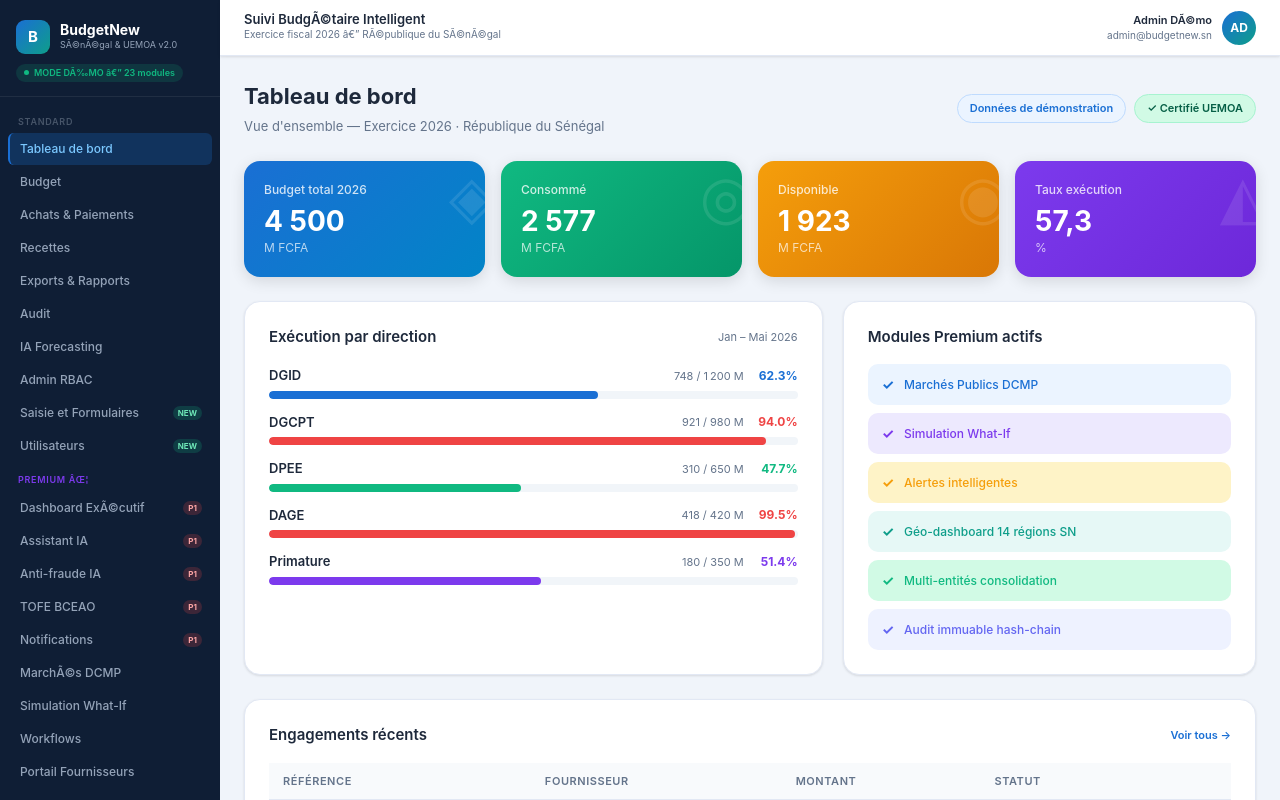
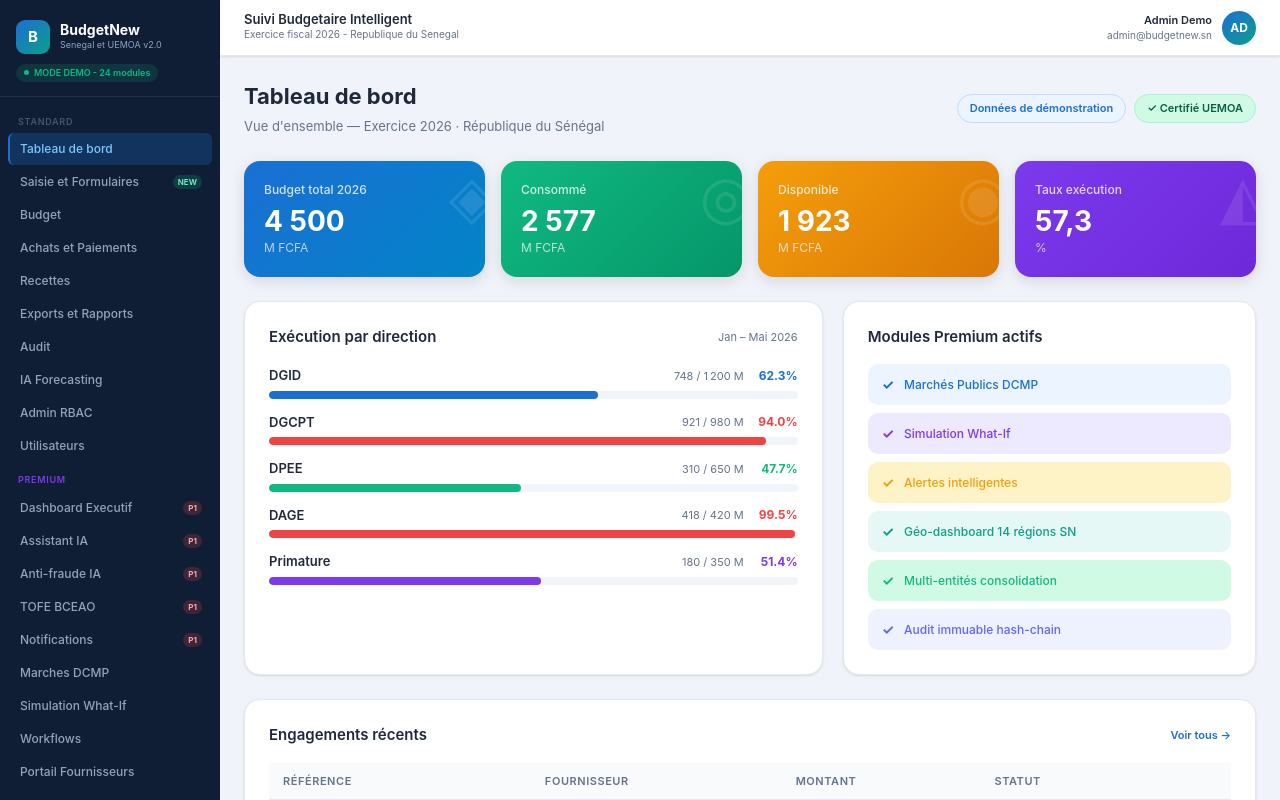
Before and after one commit to mamadouelimanewane/budgetnew, a React (Vite) app in the folder frontend/: page /dashboard in a window 1280 px wide. Shown: the top 800 px of the page. Built offline with nearby package versions, Linux system fonts and the light colour scheme; no server answers.

Commit message:
fix: Saisie et Formulaires juste apres Tableau de bord dans nav

```diff
--- a/frontend/src/ui/Layout.tsx
+++ b/frontend/src/ui/Layout.tsx
@@ -2,96 +2,107 @@ import { Link, NavLink, Outlet } from "react-router-dom";
 import { useTranslation } from "react-i18next";
 
 type NavItem = { to: string; label: string; tag?: string };
+
 const NAV: { section: string; color?: string; items: NavItem[] }[] = [
-  { section:"Standard", items:[
-    {to:"/dashboard",    label:"Tableau de bord"},
-    {to:"/budget",       label:"Budget"},
-    {to:"/procurement",  label:"Achats & Paiements"},
-    {to:"/revenue",      label:"Recettes"},
-    {to:"/exports",      label:"Exports & Rapports"},
-    {to:"/audit",        label:"Audit"},
-    {to:"/ai",           label:"IA Forecasting"},
-    {to:"/admin",        label:"Admin RBAC"},
-    {to:"/saisie", label:"Saisie et Formulaires", tag:"NEW"},{to:"/users",        label:"Utilisateurs",  tag:"NEW"},
+  { section: "Standard", items: [
+    { to: "/dashboard",    label: "Tableau de bord" },
+    { to: "/saisie",       label: "Saisie et Formulaires", tag: "NEW" },
+    { to: "/budget",       label: "Budget" },
+    { to: "/procurement",  label: "Achats et Paiements" },
+    { to: "/revenue",      label: "Recettes" },
+    { to: "/exports",      label: "Exports et Rapports" },
+    { to: "/audit",        label: "Audit" },
+    { to: "/ai",           label: "IA Forecasting" },
+    { to: "/admin",        label: "Admin RBAC" },
+    { to: "/users",        label: "Utilisateurs" },
   ]},
-  { section:"Premium âœ¦", color:"#7C3AED", items:[
-    {to:"/executive",    label:"Dashboard ExÃ©cutif", tag:"P1"},
-    {to:"/chatbot",      label:"Assistant IA",        tag:"P1"},
-    {to:"/fraude",       label:"Anti-fraude IA",      tag:"P1"},
-    {to:"/tofe",         label:"TOFE BCEAO",          tag:"P1"},
-    {to:"/notifications",label:"Notifications",       tag:"P1"},
-    {to:"/dcmp",         label:"MarchÃ©s DCMP"},
-    {to:"/simulation",   label:"Simulation What-If"},
-    {to:"/workflow",     label:"Workflows"},
-    {to:"/portail",      label:"Portail Fournisseurs"},
-    {to:"/alerts",       label:"Alertes"},
-    {to:"/onboarding",   label:"Formation LMS"},
-    {to:"/compare",      label:"Comparer produits"},
-    {to:"/license",      label:"Plans & Licence"},
+  { section: "Premium", color: "#7C3AED", items: [
+    { to: "/executive",    label: "Dashboard Executif",    tag: "P1" },
+    { to: "/chatbot",      label: "Assistant IA",          tag: "P1" },
+    { to: "/fraude",       label: "Anti-fraude IA",        tag: "P1" },
+    { to: "/tofe",         label: "TOFE BCEAO",            tag: "P1" },
+    { to: "/notifications",label: "Notifications",         tag: "P1" },
+    { to: "/dcmp",         label: "Marches DCMP" },
+    { to: "/simulation",   label: "Simulation What-If" },
+    { to: "/workflow",     label: "Workflows" },
+    { to: "/portail",      label: "Portail Fournisseurs" },
+    { to: "/alerts",       label: "Alertes" },
+    { to: "/onboarding",   label: "Formation LMS" },
+    { to: "/compare",      label: "Comparer produits" },
+    { to: "/license",      label: "Plans et Licence" },
   ]},
 ];
 
 export function Layout() {
   const { i18n } = useTranslation();
   return (
-    <div style={{display:"flex",minHeight:"100vh",background:"var(--bn-bg)"}}>
-      <aside style={{width:220,minHeight:"100vh",background:"var(--bn-sidebar)",display:"flex",flexDirection:"column",flexShrink:0,position:"sticky",top:0,height:"100vh",overflowY:"auto"}}>
-        <div style={{padding:"20px 16px 14px",borderBottom:"1px solid rgba(255,255,255,0.07)"}}>
-          <div style={{display:"flex",alignItems:"center",gap:10}}>
-            <div style={{width:34,height:34,borderRadius:9,background:"linear-gradient(135deg,#1A6FD4,#0E9E8A)",display:"flex",alignItems:"center",justifyContent:"center",fontSize:15,fontWeight:700,color:"white"}}>B</div>
+    <div style={{ display: "flex", minHeight: "100vh", background: "var(--bn-bg)" }}>
+      <aside style={{ width: 220, minHeight: "100vh", background: "var(--bn-sidebar)", display: "flex", flexDirection: "column", flexShrink: 0, position: "sticky", top: 0, height: "100vh", overflowY: "auto" }}>
+        <div style={{ padding: "20px 16px 14px", borderBottom: "1px solid rgba(255,255,255,0.07)" }}>
+          <div style={{ display: "flex", alignItems: "center", gap: 10 }}>
+            <div style={{ width: 34, height: 34, borderRadius: 9, background: "linear-gradient(135deg,#1A6FD4,#0E9E8A)", display: "flex", alignItems: "center", justifyContent: "center", fontSize: 15, fontWeight: 700, color: "white" }}>B</div>
             <div>
-              <p style={{fontSize:14,fontWeight:700,color:"white",lineHeight:1}}>BudgetNew</p>
-              <p style={{fontSize:9,color:"#94A3B8",marginTop:1}}>SÃ©nÃ©gal & UEMOA v2.0</p>
+              <p style={{ fontSize: 14, fontWeight: 700, color: "white", lineHeight: 1 }}>BudgetNew</p>
+              <p style={{ fontSize: 9, color: "#94A3B8", marginTop: 1 }}>Senegal et UEMOA v2.0</p>
             </div>
           </div>
-          <div style={{marginTop:10,display:"inline-flex",alignItems:"center",gap:5,background:"rgba(16,185,129,0.15)",borderRadius:99,padding:"2px 8px"}}>
-            <span style={{width:5,height:5,borderRadius:"50%",background:"#10B981",display:"inline-block"}}/>
-            <span style={{fontSize:9,color:"#10B981",fontWeight:600}}>MODE DÃ‰MO â€” 23 modules</span>
+          <div style={{ marginTop: 10, display: "inline-flex", alignItems: "center", gap: 5, background: "rgba(16,185,129,0.15)", borderRadius: 99, padding: "2px 8px" }}>
+            <span style={{ width: 5, height: 5, borderRadius: "50%", background: "#10B981", display: "inline-block" }} />
+            <span style={{ fontSize: 9, color: "#10B981", fontWeight: 600 }}>MODE DEMO - 24 modules</span>
           </div>
         </div>
-        <nav style={{padding:"8px 8px 0",flex:1}}>
-          {NAV.map(section=>(
+        <nav style={{ padding: "8px 8px 0", flex: 1 }}>
+          {NAV.map(section => (
             <div key={section.section}>
-              <p style={{fontSize:9,fontWeight:600,color:section.color||"#475569",padding:"10px 10px 5px",textTransform:"uppercase",letterSpacing:"0.08em"}}>{section.section}</p>
-              {section.items.map(item=>(
-                <NavLink key={item.to} to={item.to} style={({isActive})=>({
-                  display:"flex",alignItems:"center",justifyContent:"space-between",padding:"7px 10px",borderRadius:6,marginBottom:1,
-                  textDecoration:"none",fontSize:12,fontWeight:500,transition:"all 0.12s",
-                  background:isActive?(section.color?"rgba(124,58,237,0.25)":"rgba(26,111,212,0.25)"):"transparent",
-                  color:isActive?(section.color?"#C4B5FD":"#7BC8FF"):"#94A3B8",
-                  borderLeft:isActive?`2px solid ${section.color||"#1A6FD4"}`:"2px solid transparent",
+              <p style={{ fontSize: 9, fontWeight: 600, color: section.color || "#475569", padding: "10px 10px 5px", textTransform: "uppercase", letterSpacing: "0.08em" }}>
+                {section.section}
+              </p>
+              {section.items.map(item => (
+                <NavLink key={item.to} to={item.to} style={({ isActive }) => ({
+                  display: "flex", alignItems: "center", justifyContent: "space-between",
+                  padding: "7px 10px", borderRadius: 6, marginBottom: 1,
+                  textDecoration: "none", fontSize: 12, fontWeight: 500, transition: "all 0.12s",
+                  background: isActive ? (section.color ? "rgba(124,58,237,0.25)" : "rgba(26,111,212,0.25)") : "transparent",
+                  color: isActive ? (section.color ? "#C4B5FD" : "#7BC8FF") : "#94A3B8",
+                  borderLeft: isActive ? ("2px solid " + (section.color || "#1A6FD4")) : "2px solid transparent",
                 })}>
                   <span>{item.label}</span>
-                  {item.tag&&<span style={{fontSize:8,fontWeight:700,padding:"1px 5px",borderRadius:99,background:item.tag==="P1"?"rgba(239,68,68,0.2)":"rgba(16,185,129,0.2)",color:item.tag==="P1"?"#FCA5A5":"#6EE7B7",flexShrink:0}}>{item.tag}</span>}
+                  {item.tag && (
+                    <span style={{ fontSize: 8, fontWeight: 700, padding: "1px 5px", borderRadius: 99, background: item.tag === "P1" ? "rgba(239,68,68,0.2)" : "rgba(16,185,129,0.2)", color: item.tag === "P1" ? "#FCA5A5" : "#6EE7B7", flexShrink: 0 }}>
+                      {item.tag}
+                    </span>
+                  )}
                 </NavLink>
               ))}
             </div>
           ))}
         </nav>
-        <div style={{padding:"10px 12px",borderTop:"1px solid rgba(255,255,255,0.07)"}}>
-          <select value={i18n.language} onChange={e=>i18n.changeLanguage(e.target.value)}
-            style={{width:"100%",padding:"5px 8px",borderRadius:6,fontSize:11,background:"rgba(255,255,255,0.07)",border:"1px solid rgba(255,255,255,0.1)",color:"#94A3B8",cursor:"pointer"}}>
-            <option value="fr">ðŸ‡¸ðŸ‡³ FranÃ§ais</option>
-            <option value="wo">ðŸ‡¸ðŸ‡³ Wolof</option>
-            <option value="en">ðŸ‡¬ðŸ‡§ English</option>
+        <div style={{ padding: "10px 12px", borderTop: "1px solid rgba(255,255,255,0.07)" }}>
+          <select value={i18n.language} onChange={e => i18n.changeLanguage(e.target.value)}
+            style={{ width: "100%", padding: "5px 8px", borderRadius: 6, fontSize: 11, background: "rgba(255,255,255,0.07)", border: "1px solid rgba(255,255,255,0.1)", color: "#94A3B8", cursor: "pointer" }}>
+            <option value="fr">Francais</option>
+            <option value="wo">Wolof</option>
+            <option value="en">English</option>
           </select>
         </div>
       </aside>
-      <div style={{flex:1,display:"flex",flexDirection:"column",minWidth:0}}>
-        <header style={{background:"white",borderBottom:"1px solid var(--bn-border)",padding:"0 24px",height:56,display:"flex",alignItems:"center",justifyContent:"space-between",position:"sticky",top:0,zIndex:10,boxShadow:"var(--bn-shadow)"}}>
+      <div style={{ flex: 1, display: "flex", flexDirection: "column", minWidth: 0 }}>
+        <header style={{ background: "white", borderBottom: "1px solid var(--bn-border)", padding: "0 24px", height: 56, display: "flex", alignItems: "center", justifyContent: "space-between", position: "sticky", top: 0, zIndex: 10, boxShadow: "var(--bn-shadow)" }}>
           <div>
-            <p style={{fontSize:13,fontWeight:600,color:"var(--bn-text)",lineHeight:1}}>Suivi BudgÃ©taire Intelligent</p>
-            <p style={{fontSize:10,color:"var(--bn-muted)",marginTop:1}}>Exercice fiscal 2026 â€” RÃ©publique du SÃ©nÃ©gal</p>
+            <p style={{ fontSize: 13, fontWeight: 600, color: "var(--bn-text)", lineHeight: 1 }}>Suivi Budgetaire Intelligent</p>
+            <p style={{ fontSize: 10, color: "var(--bn-muted)", marginTop: 1 }}>Exercice fiscal 2026 - Republique du Senegal</p>
           </div>
-          <div style={{display:"flex",alignItems:"center",gap:10}}>
-            <div style={{textAlign:"right"}}>
-              <p style={{fontSize:11,fontWeight:600,color:"var(--bn-text)"}}>Admin DÃ©mo</p>
-              <p style={{fontSize:10,color:"var(--bn-muted)"}}>admin@budgetnew.sn</p>
+          <div style={{ display: "flex", alignItems: "center", gap: 10 }}>
+            <div style={{ textAlign: "right" }}>
+              <p style={{ fontSize: 11, fontWeight: 600, color: "var(--bn-text)" }}>Admin Demo</p>
+              <p style={{ fontSize: 10, color: "var(--bn-muted)" }}>admin@budgetnew.sn</p>
             </div>
-            <div style={{width:34,height:34,borderRadius:"50%",background:"linear-gradient(135deg,#1A6FD4,#0E9E8A)",display:"flex",alignItems:"center",justifyContent:"center",color:"white",fontSize:12,fontWeight:700}}>AD</div>
+            <div style={{ width: 34, height: 34, borderRadius: "50%", background: "linear-gradient(135deg,#1A6FD4,#0E9E8A)", display: "flex", alignItems: "center", justifyContent: "center", color: "white", fontSize: 12, fontWeight: 700 }}>AD</div>
           </div>
         </header>
-        <main style={{flex:1,padding:"24px",overflowY:"auto"}}><Outlet /></main>
+        <main style={{ flex: 1, padding: "24px", overflowY: "auto" }}>
+          <Outlet />
+        </main>
       </div>
     </div>
   );
```
